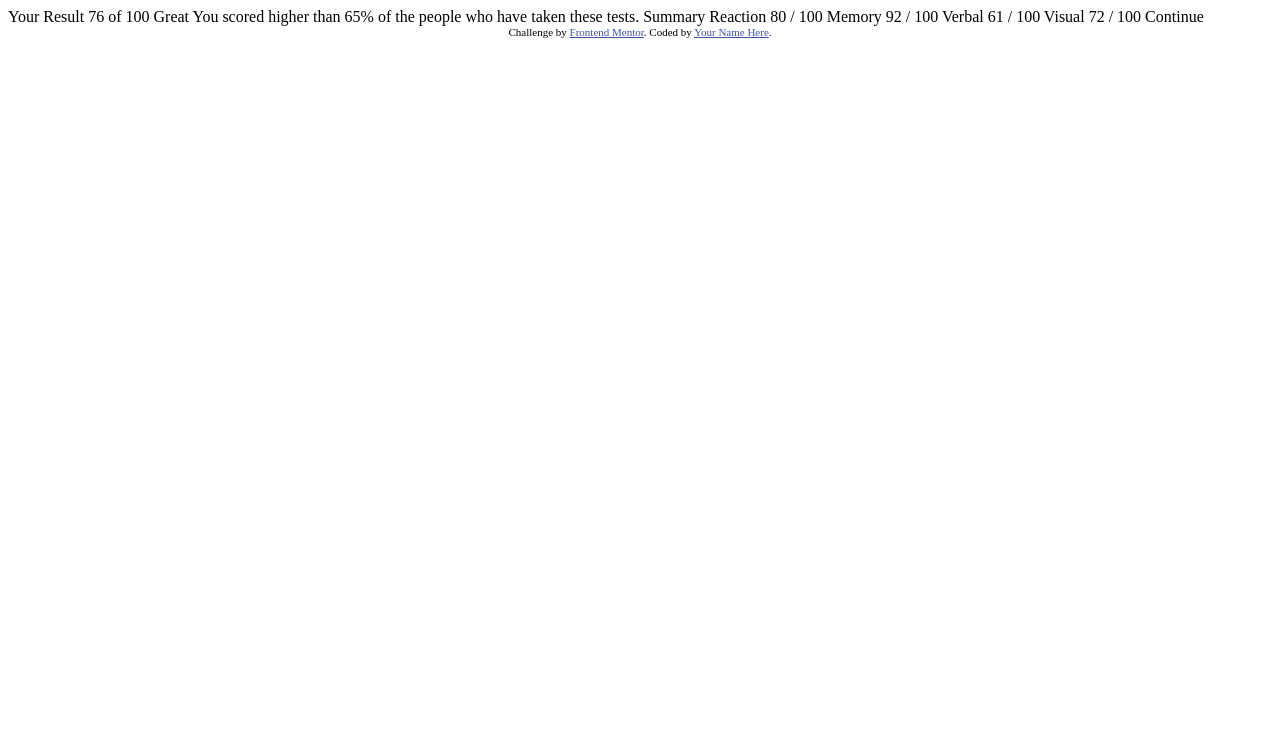
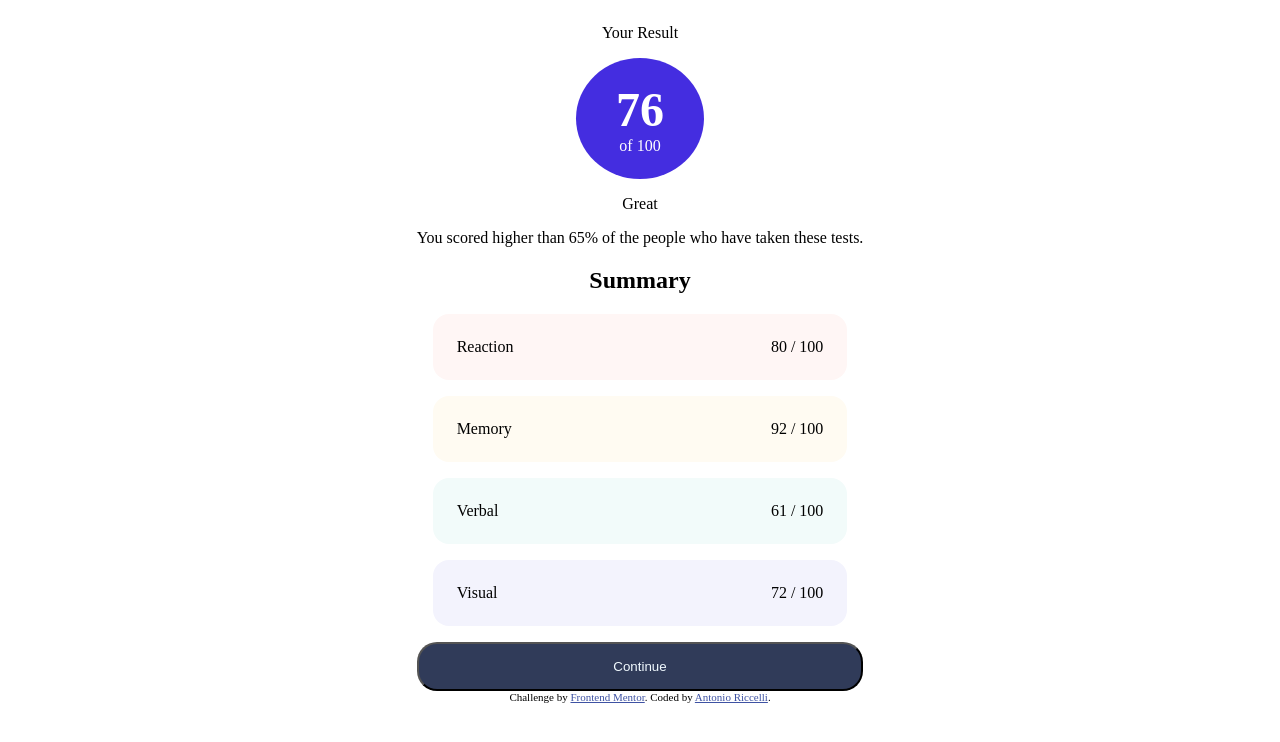
Before and after one commit to Antonio-Riccelli/fr-mntr-results-component, a website: page index.html in a window 1280 px wide. Drawn offline with Linux system fonts and the light colour scheme.

Commit message:
first updates

```diff
--- a/index.html
+++ b/index.html
@@ -5,7 +5,7 @@
   <meta name="viewport" content="width=device-width, initial-scale=1.0"> <!-- displays site properly based on user's device -->
 
   <link rel="icon" type="image/png" sizes="32x32" href="./assets/images/favicon-32x32.png">
-
+  <link rel="stylesheet" href="./styles.css">
   <title>Frontend Mentor | Results summary component</title>
 
   <!-- Feel free to remove these styles or customise in your own stylesheet 👍 -->
@@ -16,32 +16,69 @@
 </head>
 <body>
 
-  Your Result
-  76
+
+  <section class="container">
+
+<section class="result-section">
+  <p>Your Result</p>
+
+  <section class="result"">
+    <span class="result-mark">76</span>
   of 100
+</section>
 
-  Great
+  <p>Great</p>
   You scored higher than 65% of the people who have taken these tests.
+</section>
 
-  Summary
+<section class="summary-section">
+  <h2>Summary</h2>
 
-  Reaction
-  80 / 100
+  <div class="summary-part reaction">
+    <div class="summary-part-divider">
+    <span>Reaction</span>
+  </div>
+  <div class="summary-part-divider">
+  <span>80 </span>
+  <span>/ 100</span>
+</div>
+</div>
 
-  Memory
-  92 / 100
 
-  Verbal
-  61 / 100
+<div class="summary-part memory">
+  <div class="summary-part-divider">
+  <span>Memory</span>
+</div>
+  <div class="summary-part-divider">
+  <span>92</span><span> / 100</span>
+</div>
+</div>
 
-  Visual
-  72 / 100
+<div class="summary-part verbal">
+  <div class="summary-part-divider">
+  <span>Verbal</span>
+  </div>
+  <div class="summary-part-divider">
+  <span>61</span><span> / 100</span>
+</div>
+</div>
 
-  Continue
+<div class="summary-part visual">
+  <div class="summary-part-divider">
+  <span>Visual</span>
+  </div>
+  <div class="summary-part-divider">
+  <span>72</span><span> / 100</span>
+</div>
+</div>
+</section>
 
+  <button class="btn">Continue</button>
+</section>
   <div class="attribution">
     Challenge by <a href="https://www.frontendmentor.io?ref=challenge" target="_blank">Frontend Mentor</a>.
-    Coded by <a href="#">Your Name Here</a>.
+    Coded by <a href="#">Antonio Riccelli</a>.
   </div>
+</section>
 </body>
 </html>
--- /dev/null
+++ b/styles.css
@@ -0,0 +1,68 @@
+.container {
+  margin: 0 auto;
+  text-align: center;
+  width: fit-content;
+}
+
+.result-section {
+  display: flex;
+  flex-direction: column;
+  justify-content: center;
+  align-items: center;
+}
+
+.result {
+  display: flex;
+  flex-direction: column;
+  justify-content: center;
+  align-items: center;
+  background-color: #442DE0;
+  color: white;
+  width: fit-content;
+  padding: 1.5rem 2.5rem;
+  border-radius: 50%;
+}
+
+.result-mark {
+  font-size: 3rem;
+  font-weight: bold;
+}
+
+.summary-part {
+  display: flex;
+  justify-content: space-between;
+  align-items: center;
+  padding: 1.5rem;
+  border-radius: 1rem;
+  margin: 1rem;
+}
+
+.summary-part-divider {
+  display: inline-block;
+}
+
+.reaction {
+  background-color: #FFF6F5;
+}
+
+.memory {
+  background-color: #FFFBF2;
+}
+
+.verbal {
+  background-color: #F2FBFA;
+}
+
+.visual {
+  background-color: #F3F3FD;
+}
+
+.btn {
+  border-radius: 20px;
+  background-color: #303B59;
+  color: #F1FAFF;
+  padding: 15px;
+  width: 100%;
+}
+
+/*# sourceMappingURL=styles.css.map */
```
Also changed, not shown: package.json (added, +21 -0 lines), 1 other file.
